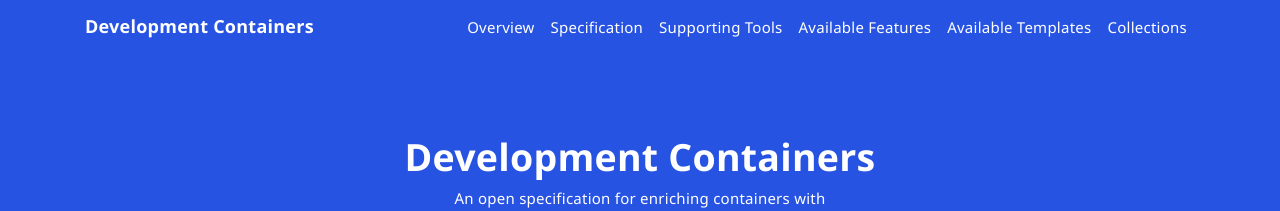
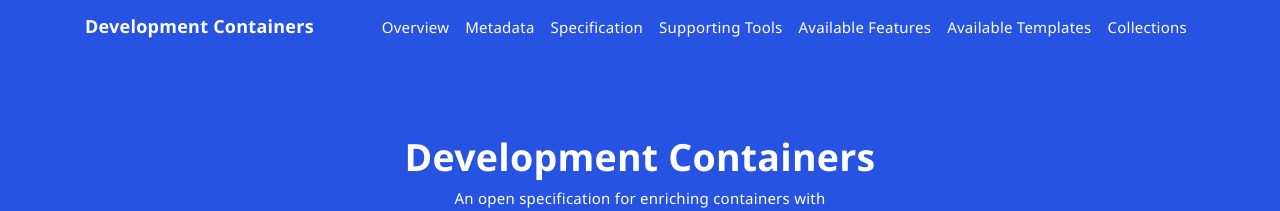
Before and after one commit to devcontainers/devcontainers.github.io, a Jekyll site: the page built from index.html, in a window 1280 px wide. Shown: the top 211 px of the page. Built offline with Jekyll 4.4.1, drawn with Linux system fonts in a browser that asks for light colours; nearby versions of some CDN libraries; comment, search, counter and statistics services are not loaded.

Commit message:
Add Metadata to top nav

```diff
--- a/_includes/topnav.html
+++ b/_includes/topnav.html
@@ -17,6 +17,9 @@
                 <!--<li {% if page.sectionid=='implementors' %} class="nav-item active" {% else %} class="nav-item" {% endif %}>
                     <a class="nav-link" href="{{ sorted.first.url | prepend: site.baseurl }}">Implementations</a>
                 </li>-->
+                <li {% if page.sectionid=='metadata' %} class="nav-item active" {% else %} class="nav-item" {% endif %}>
+                    <a class="nav-link" href="{{ "/implementors/json_reference" | prepend: site.baseurl }}">Metadata</a>
+                </li>
                 <li {% if page.sectionid=='implementors' %} class="nav-item active" {% else %} class="nav-item" {% endif %}>
                     <a class="nav-link" href="{{ sorted.first.url | prepend: site.baseurl }}">Specification</a>
                 </li>
```
